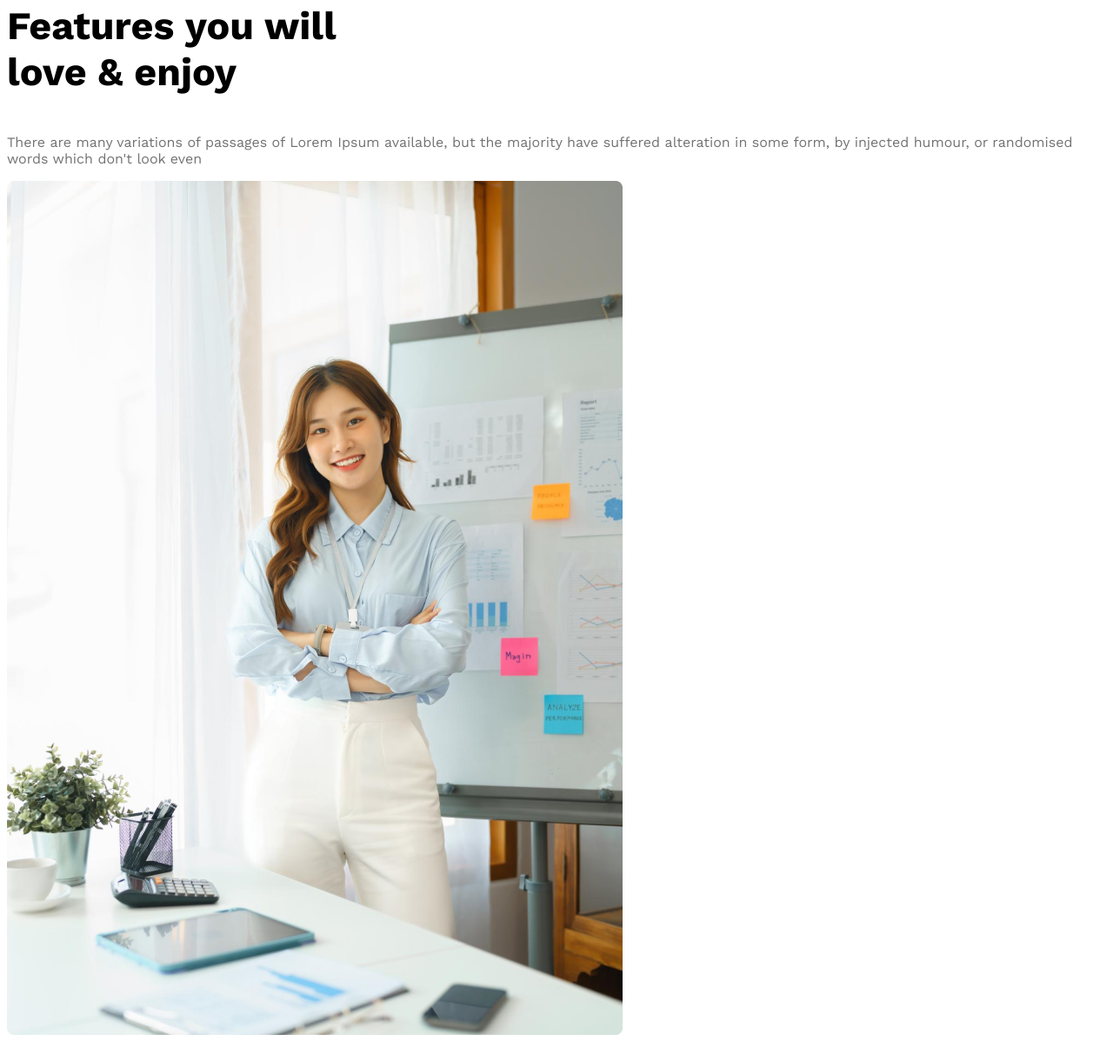
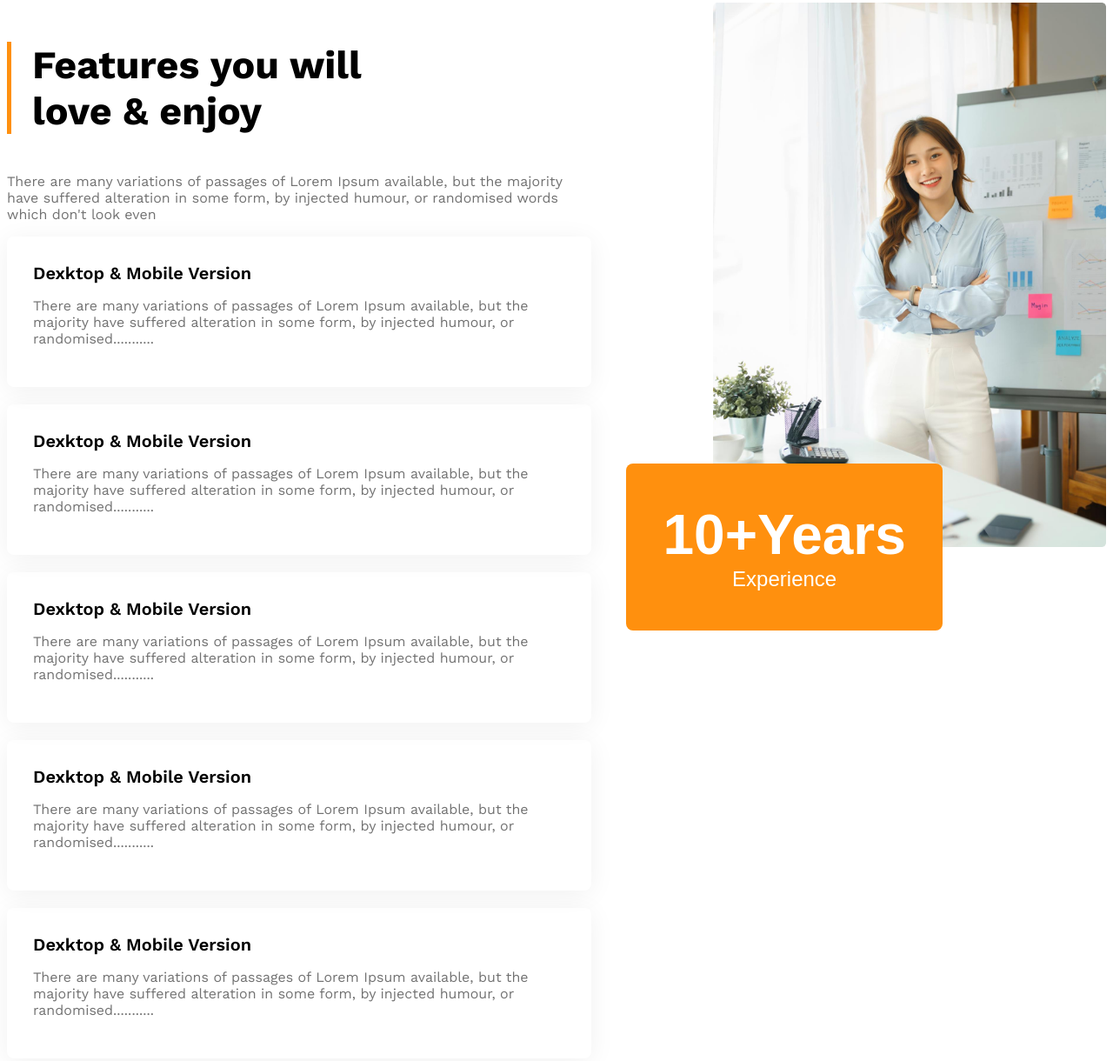
Before and after one commit to kabboCSE/g3-architect-website, a plain HTML site: page index.html in a window 1280 px wide. Shown: the part 2149-3369 px from the top of the page at 87% size. Drawn offline with nearby package versions, Linux system fonts and the light colour scheme.

Commit message:
project updated

```diff
--- a/index.html
+++ b/index.html
@@ -64,21 +64,54 @@
 
 
         <!-- Feature section start -->
-        <section class="features">
+        <section class="features display-flex">
             <div>
-                <h3 class="section-title">Features you will <br> love & enjoy</h3>
+                <h3 id="feature-section-title" class="section-title">Features you will <br> love & enjoy</h3>
                 <p class="text-light-gray">There are many variations of passages of Lorem Ipsum available, but the
                     majority have suffered alteration in some form, by injected humour, or randomised words which don't
                     look even</p>
+
+                <!-- feature card container -->
+                <div class="feature-card">
+                    <h4 class="feature-title">Dexktop & Mobile Version</h4>
+                    <p class="text-light-gray">There are many variations of passages of Lorem Ipsum available, but the
+                        majority have suffered alteration in some form, by injected humour, or randomised...........</p>
+                </div>
+                <div class="feature-card">
+                    <h4 class="feature-title">Dexktop & Mobile Version</h4>
+                    <p class="text-light-gray">There are many variations of passages of Lorem Ipsum available, but the
+                        majority have suffered alteration in some form, by injected humour, or randomised...........</p>
+                </div>
+                <div class="feature-card">
+                    <h4 class="feature-title">Dexktop & Mobile Version</h4>
+                    <p class="text-light-gray">There are many variations of passages of Lorem Ipsum available, but the
+                        majority have suffered alteration in some form, by injected humour, or randomised...........</p>
+                </div>
+                <div class="feature-card">
+                    <h4 class="feature-title">Dexktop & Mobile Version</h4>
+                    <p class="text-light-gray">There are many variations of passages of Lorem Ipsum available, but the
+                        majority have suffered alteration in some form, by injected humour, or randomised...........</p>
+                </div>
+                <div class="feature-card">
+                    <h4 class="feature-title">Dexktop & Mobile Version</h4>
+                    <p class="text-light-gray">There are many variations of passages of Lorem Ipsum available, but the
+                        majority have suffered alteration in some form, by injected humour, or randomised...........</p>
+                </div>
+
             </div>
-            <div>
+            <div class="featured-architect">
                 <img src="images/architect.png" alt="">
+                <button id="experience-badge" class="btn-primary">
+                    <span id="experience-year">10+Years</span>
+                    <br>
+                    <span>Experience</span>
+                </button>
             </div>
         </section>
 
 
         <!-- feature will enjoy -->
-        <section>
+        <section class="facts">
             <h3 class="section-title">
                 Some Facts
             </h3>
--- a/styles/architects.css
+++ b/styles/architects.css
@@ -158,17 +158,57 @@ main > section {
   padding: 40px 410px;
   border-radius: 8px;
 }
+#feature-section-title {
+  border-left: 5px solid #ff900e;
+  padding-left: 24px;
+}
+.feature-card {
+  padding: 30px;
+  box-shadow: 0px 4px 30px 0px rgba(0, 0, 0, 0.06);
+  margin-bottom: 20px;
+  border-radius: 8px;
+}
+.feature-card .feature-title {
+  font-weight: 600;
+  font-size: 1.25rem;
+  margin-top: 0px;
+  margin-bottom: 0px;
+}
+.features {
+  gap: 140px;
+}
+#experience-badge {
+  padding: 45px 42px;
+  font-size: 1.5rem;
+  font-weight: 500;
+  margin-left: -100px;
+  margin-top: -100px;
+}
+#experience-year {
+  font-size: 4rem;
+  font-weight: 700;
+}
+.featured-architect img {
+  width: 100%;
+}
+
 /* responsive media query */
 @media screen and (max-width: 576px) {
   .navbar,
   .nav-links,
-  .teams {
+  .teams,
+  .features {
     flex-direction: column;
   }
 
   .team-img-container,
-  .facts-container {
+  .facts-container,
+  .logo-container {
     grid-template-columns: 1fr;
+  }
+  .logo-container {
+    justify-items: center;
+    row-gap: 30px;
   }
 
   .our-features {
@@ -177,6 +217,16 @@ main > section {
   .facts-container {
     justify-items: center;
     gap: 24px;
+  }
+  #experience-badge {
+    margin-top: 20px;
+    margin-left: 20px;
+  }
+  .copyright {
+    padding: 20px 0px;
+  }
+  .text {
+    padding: 0px 5px;
   }
 }
 
@@ -188,4 +238,20 @@ main > section {
   .our-features {
     margin: 50px auto;
   }
+  .facts {
+    justify-items: center;
+  }
+  .fact-card {
+  }
+  .facts-container {
+    display: grid;
+    gap: 10px;
+    grid-template-columns: repeat(2, 1fr);
+  }
+  .copyright {
+    padding: 20px 0px;
+  }
+  .text {
+    padding: 0px;
+  }
 }
```
